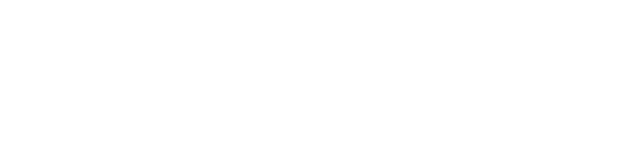
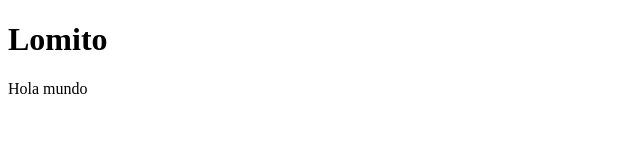
Before and after one commit to SyNeto/test_repo, a plain HTML site: page index.html in a window 1280 px wide. Shown: the whole page, without its empty margins (0-640 px from the left). Drawn offline with Linux system fonts and the light colour scheme.

Commit message:
[L-1] Add header

```diff
--- a/index.html
+++ b/index.html
@@ -7,6 +7,9 @@
     <title>Document</title>
 </head>
 <body>
-
+    <header>
+        <h1>Lomito</h1>
+        <p>Hola mundo</p>
+    </header>
 </body>
 </html>
```
